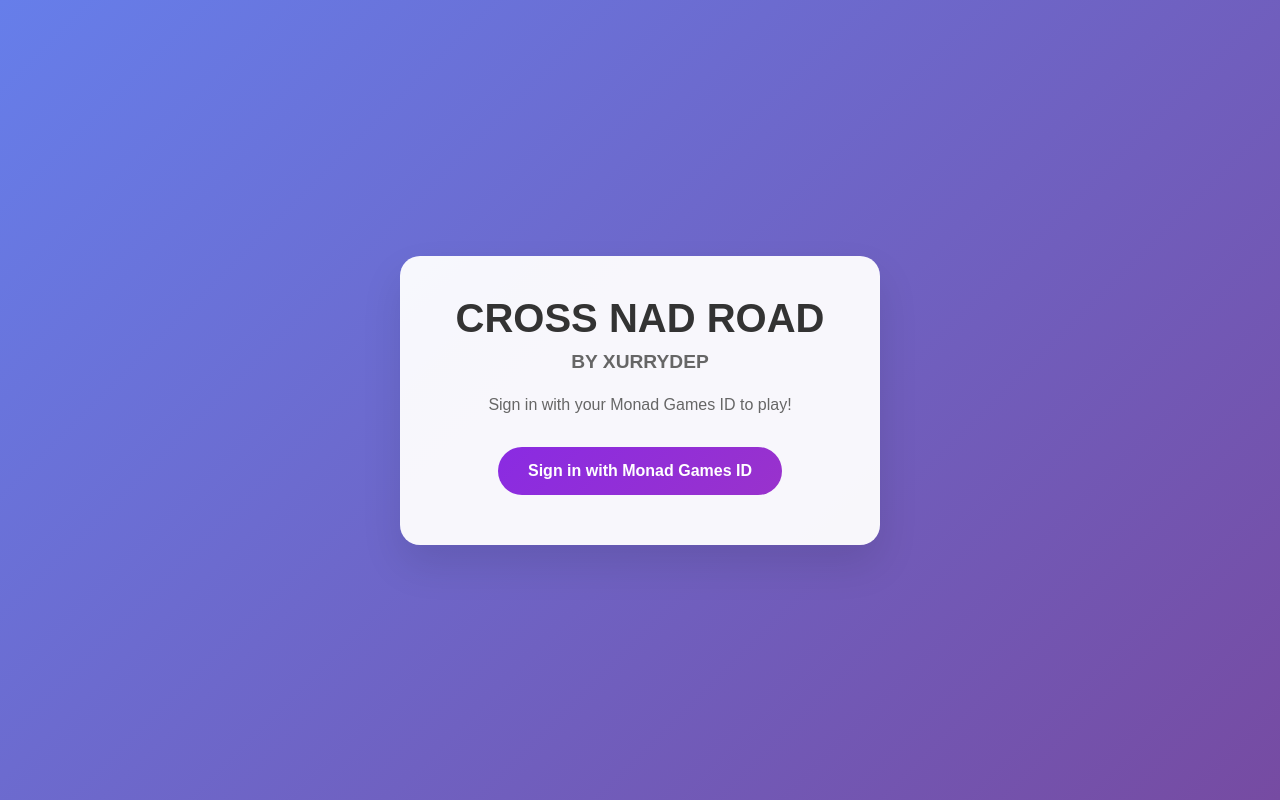
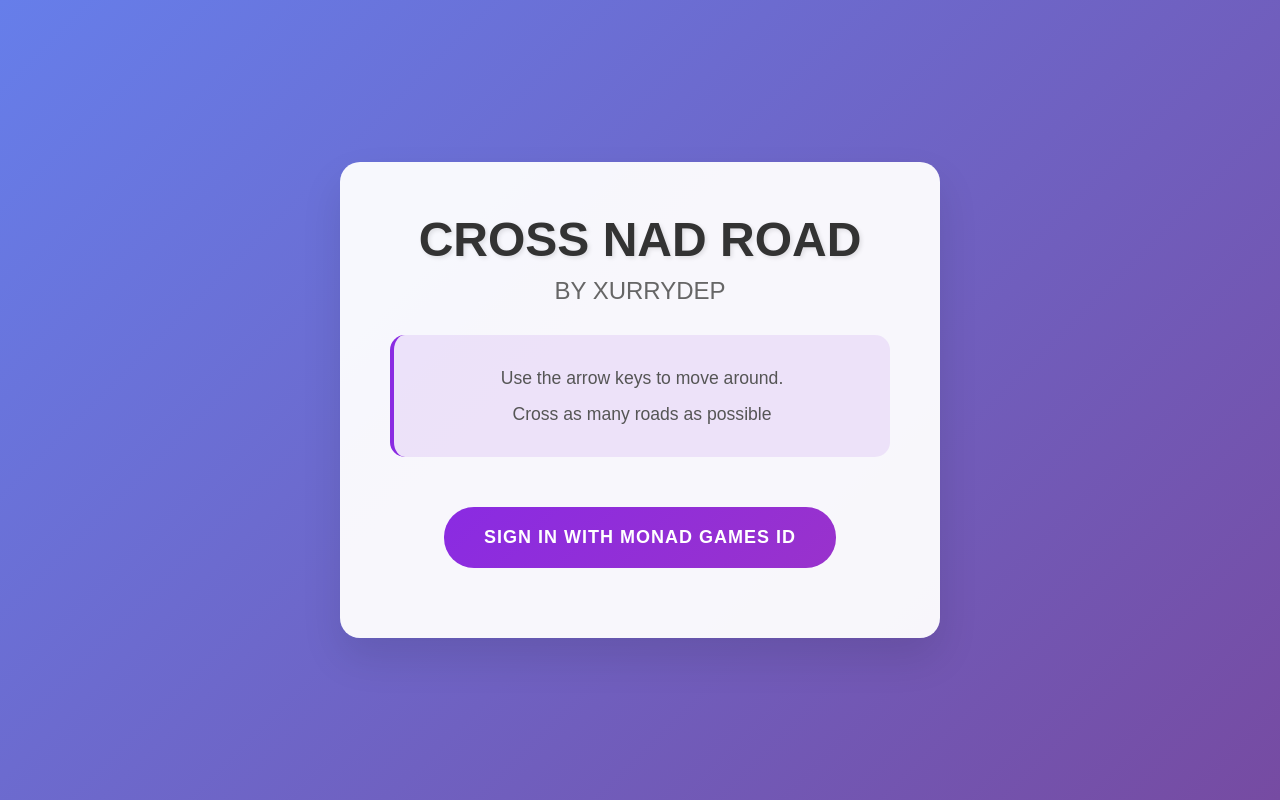
Before and after one commit to xurrydep/crossnadroad, a React (Create React App) app: page / in a window 1280 px wide. Built offline with nearby package versions, Linux system fonts and the light colour scheme; no server answers.

Commit message:
Update home screen: show game info and login button for unauthenticated users, only play button for authenticated users

```diff
--- a/src/App.css
+++ b/src/App.css
@@ -61,15 +61,17 @@
   background: linear-gradient(135deg, #8a2be2, #9932cc);
   color: white;
   border: none;
-  padding: 15px 30px;
-  border-radius: 25px;
-  font-size: 16px;
+  padding: 20px 40px;
+  border-radius: 30px;
+  font-size: 18px;
   font-weight: bold;
   cursor: pointer;
   transition: all 0.3s ease;
-  margin: 10px;
+  margin: 20px 0;
   text-decoration: none;
   display: inline-block;
+  text-transform: uppercase;
+  letter-spacing: 1px;
 }
 
 .auth-button:hover,
--- a/src/App.js
+++ b/src/App.js
@@ -71,15 +71,17 @@
 
   if (!authenticated) {
     return (
-      <div className="auth-screen">
-        <div className="auth-container">
-          <h1>CROSS NAD ROAD</h1>
-          <h2>BY XURRYDEP</h2>
-          <p>Sign in with your Monad Games ID to play!</p>
-          <button
-            className="auth-button"
-            onClick={login}
-          >
+      <div className="home-screen">
+        <div className="home-container">
+          <h1 className="game-title">CROSS NAD ROAD</h1>
+          <h2 className="game-subtitle">BY XURRYDEP</h2>
+
+          <div className="game-instructions">
+            <p>Use the arrow keys to move around.</p>
+            <p>Cross as many roads as possible</p>
+          </div>
+
+          <button className="auth-button" onClick={login}>
             Sign in with Monad Games ID
           </button>
         </div>
@@ -124,14 +126,6 @@
     return (
       <div className="home-screen">
         <div className="home-container">
-          <h1 className="game-title">CROSS NAD ROAD</h1>
-          <h2 className="game-subtitle">BY XURRYDEP</h2>
-
-          <div className="game-instructions">
-            <p>Use the arrow keys to move around.</p>
-            <p>Cross as many roads as possible</p>
-          </div>
-
           <button
             className="play-button"
             onClick={() => setGameStarted(true)}
```
